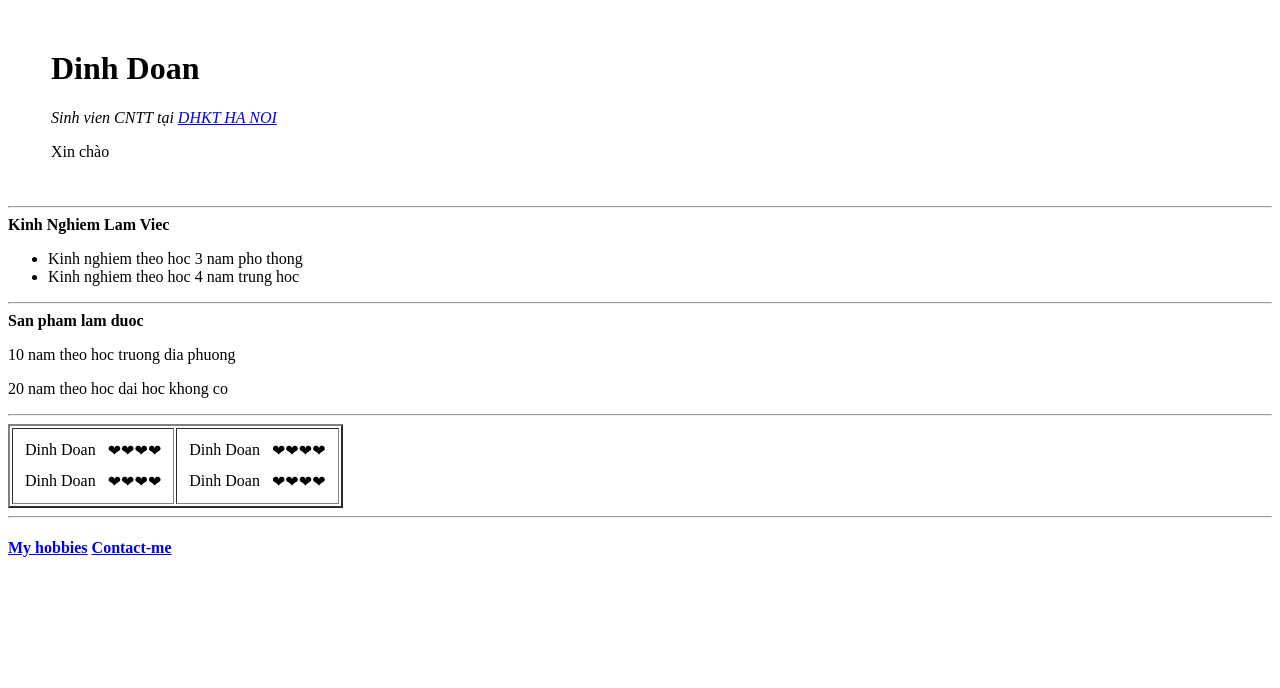
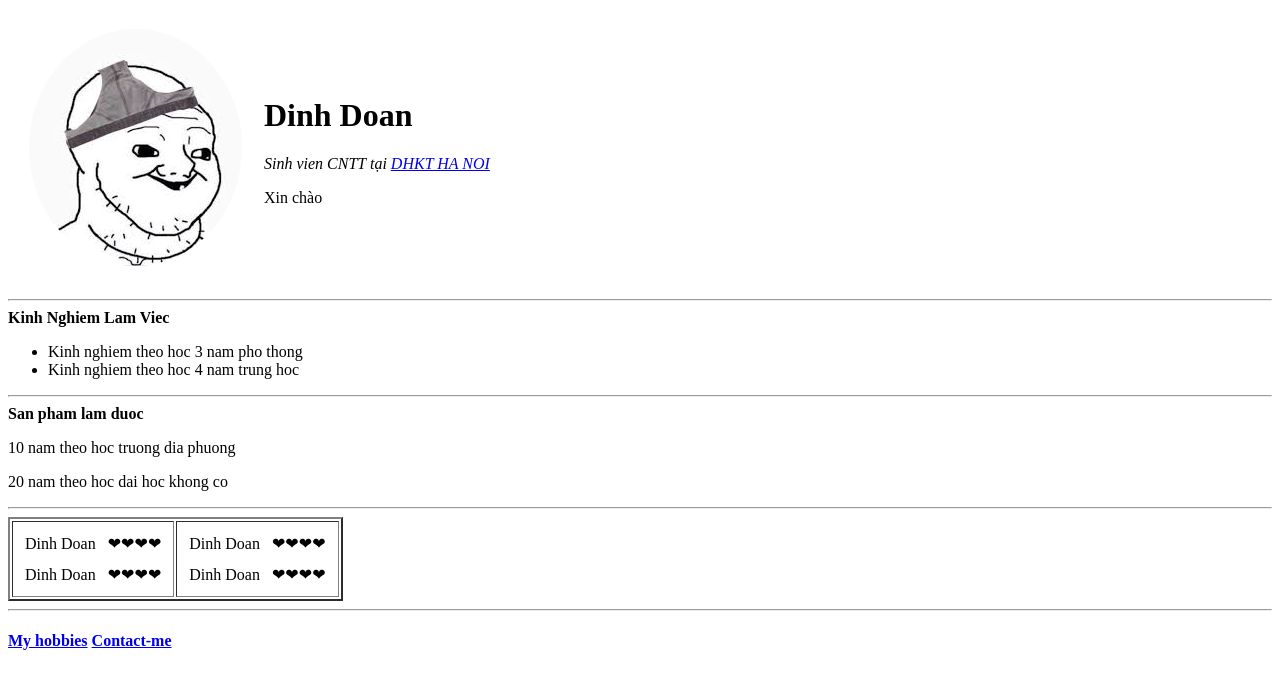
Before and after one commit to dinh1720/cv, a plain HTML site: page index.html in a window 1280 px wide. Drawn offline with Linux system fonts and the light colour scheme.

Commit message:
Update index.html

```diff
--- a/index.html
+++ b/index.html
@@ -11,7 +11,7 @@
 <body>
     <table cellspacing="20">
         <tr>
-            <td><img src="/Udemy Web/Image/retard.jpg" alt="" style="border-radius: 50% ;"></td>
+            <td><img src="Image/retard.jpg" alt="" style="border-radius: 50% ;"></td>
             <td>
                 <h1>Dinh Doan</h1>
                 <i>Sinh vien CNTT tại <a href="#">DHKT HA NOI</a> </i>
```
